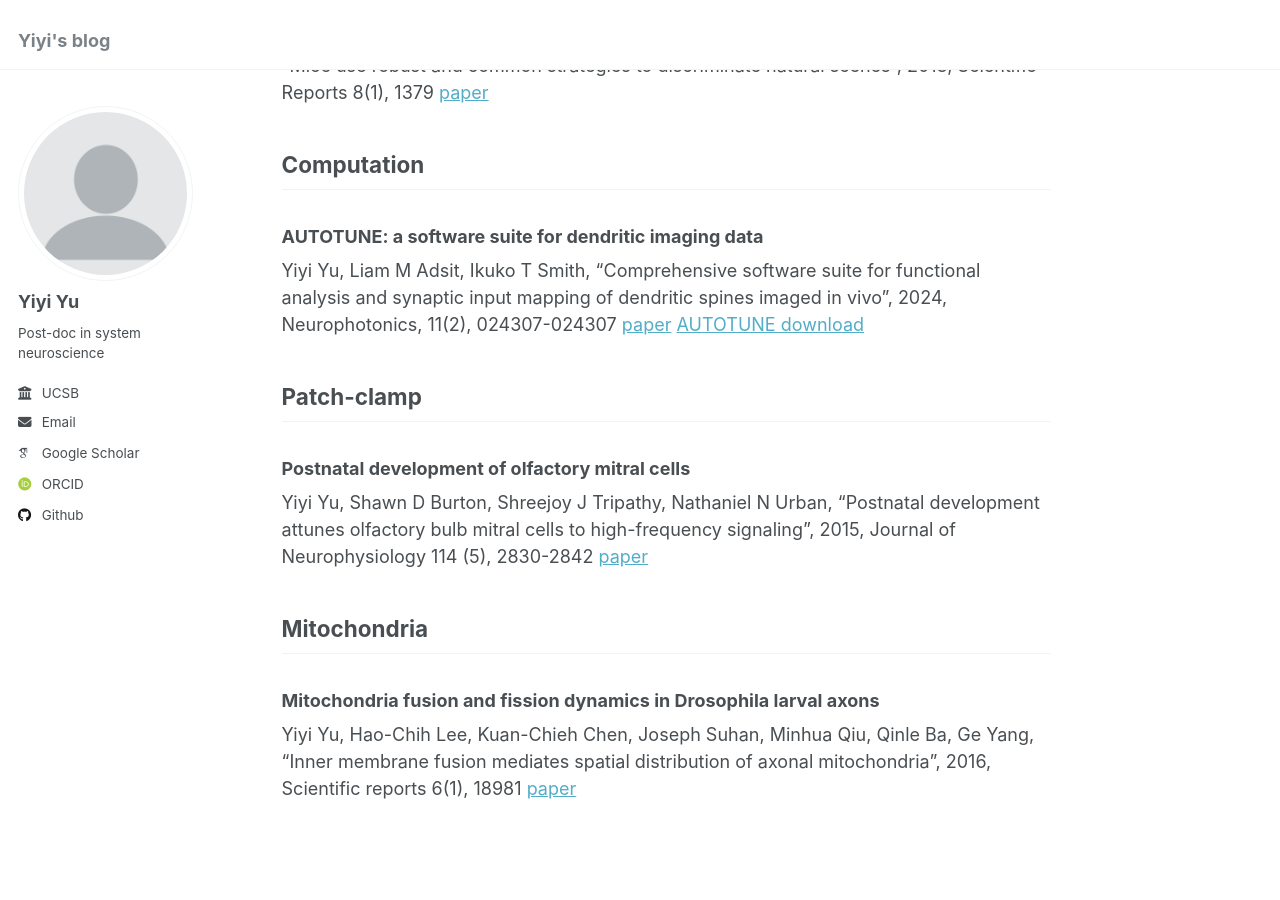
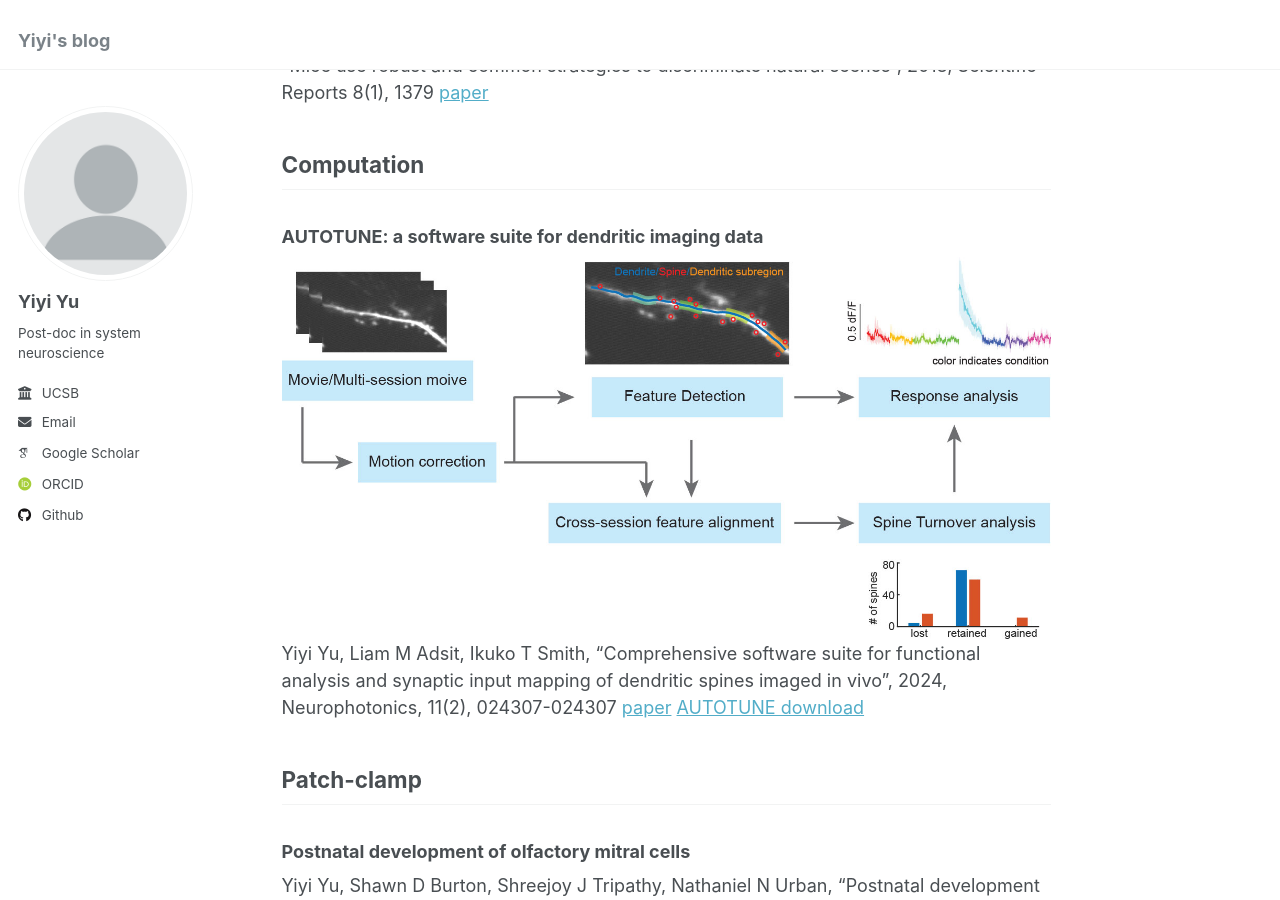
Before and after one commit to yuyiyi/yuyiyi.github.io, a Jekyll site: the page built from _pages/about.md, in a window 1280 px wide and 900 px high, scrolled down 1083 px. Built offline with Jekyll 4.4.1, drawn with Linux system fonts in a browser that asks for light colours; some web fonts are replaced.

Commit message:
Update about.md

```diff
--- a/_pages/about.md
+++ b/_pages/about.md
@@ -38,6 +38,7 @@ Yiyi Yu, Riichiro Hira, Jeffrey N Stirman, Waylin Yu, Ikuko T Smith & Spencer L
 ## Computation
 ### AUTOTUNE: a software suite for dendritic imaging data
 
+![AUTOTUNEworkflow](/images/AUTOTUNEworkflow.jpg)
 Yiyi Yu, Liam M Adsit, Ikuko T Smith, “Comprehensive software suite for functional analysis and synaptic input mapping of dendritic spines imaged in vivo”, 2024, Neurophotonics, 11(2), 024307-024307
 [paper](https://www.spiedigitallibrary.org/journals/neurophotonics/volume-11/issue-02/024307/Comprehensive-software-suite-for-functional-analysis-and-synaptic-input-mapping/10.1117/1.NPh.11.2.024307.full)
 [AUTOTUNE download](https://github.com/yuyiyi/AUTOTUNE-for-Dendritic-imaging)
```
